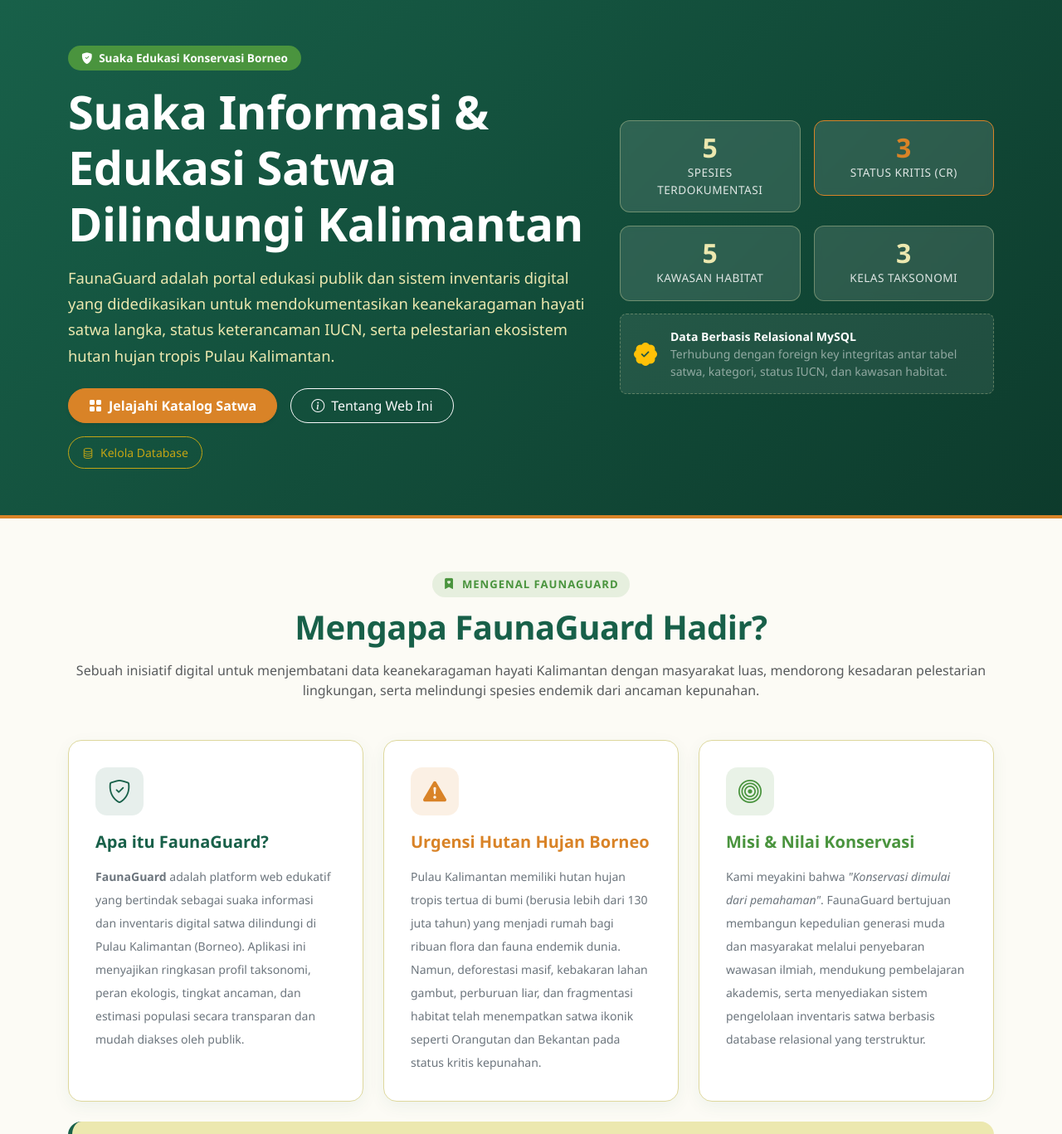
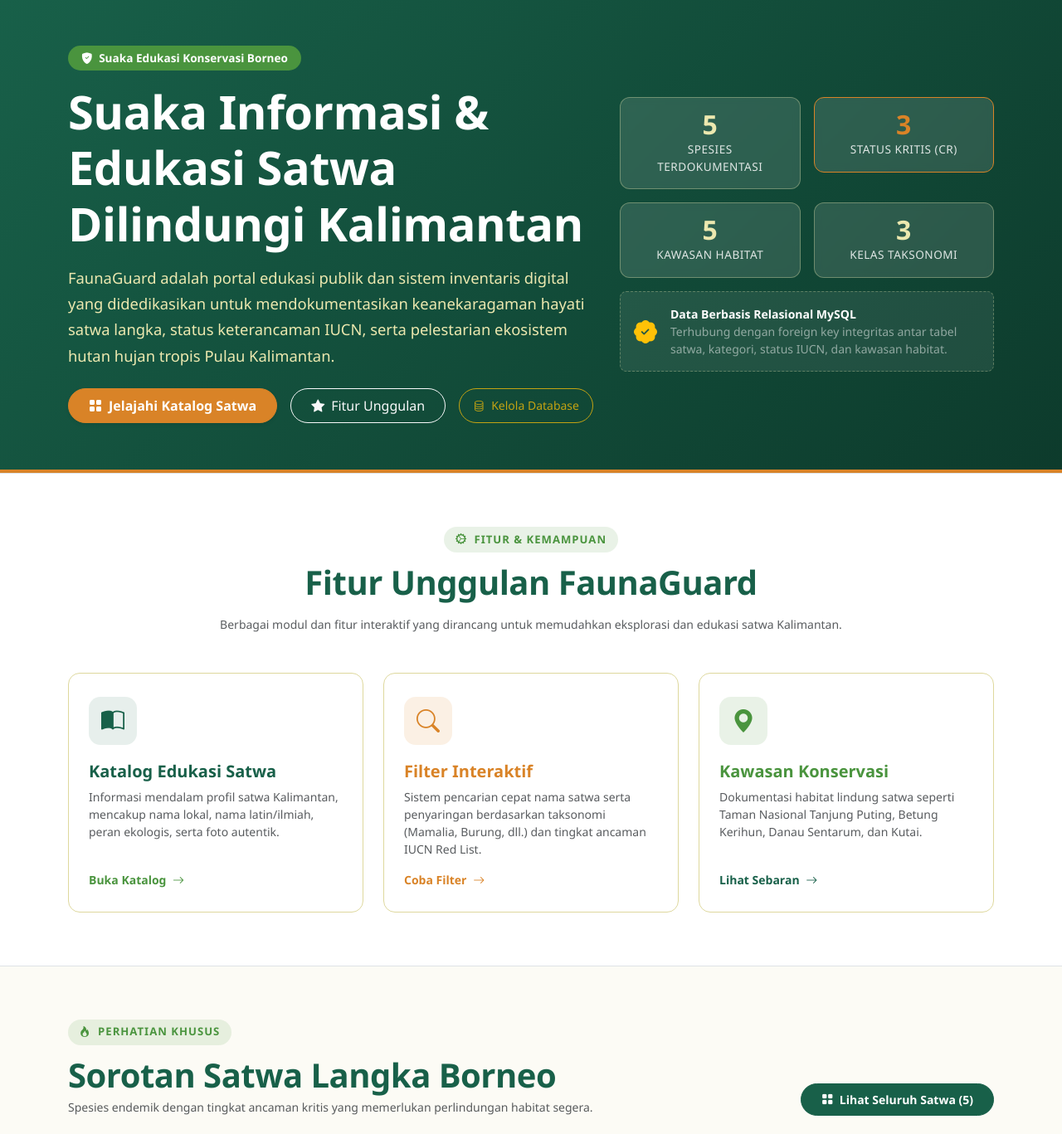
Before and after one commit to itsNay-chic/FaunaGuard, a Flask app: page / in a window 1280 px wide. Shown: the part 85-1452 px from the top of the page at 83% size. Run offline with Flask 3, Linux system fonts and the light colour scheme; data comes from the database, SQL or seed files in the repository.

Commit message:
refactor(beranda): hapus bagian mengapa faunaguard hadir

```diff
--- a/templates/beranda.html
+++ b/templates/beranda.html
@@ -23,8 +23,8 @@
                     <a href="{{ url_for('index') }}" class="btn btn-fg-amber px-4 py-2 rounded-pill shadow-sm d-inline-flex align-items-center gap-2">
                         <i class="bi bi-grid-fill"></i> Jelajahi Katalog Satwa
                     </a>
-                    <a href="#tentang-faunaguard" class="btn btn-outline-light px-4 py-2 rounded-pill d-inline-flex align-items-center gap-2">
-                        <i class="bi bi-info-circle"></i> Tentang Web Ini
+                    <a href="#fitur-unggulan" class="btn btn-outline-light px-4 py-2 rounded-pill d-inline-flex align-items-center gap-2">
+                        <i class="bi bi-star-fill"></i> Fitur Unggulan
                     </a>
                     <a href="{{ url_for('manage') }}" class="btn btn-sm btn-outline-warning px-3 py-2 rounded-pill d-inline-flex align-items-center gap-1 opacity-75">
                         <i class="bi bi-database me-1"></i> Kelola Database
@@ -74,88 +74,8 @@
     </div>
 </section>
 
-<!-- 2. Section: Tentang FaunaGuard (Penjelasan Singkat & Latar Belakang) -->
-<section class="py-5" id="tentang-faunaguard">
-    <div class="container my-3">
-        <div class="text-center max-w-700 mx-auto mb-5">
-            <span class="section-tag">
-                <i class="bi bi-bookmark-heart-fill me-1"></i> Mengenal FaunaGuard
-            </span>
-            <h2 class="section-title display-6 mb-3">
-                Mengapa FaunaGuard Hadir?
-            </h2>
-            <p class="text-muted lead fs-6">
-                Sebuah inisiatif digital untuk menjembatani data keanekaragaman hayati Kalimantan dengan masyarakat luas,
-                mendorong kesadaran pelestarian lingkungan, serta melindungi spesies endemik dari ancaman kepunahan.
-            </p>
-        </div>
-
-        <div class="row g-4 align-items-stretch">
-            <!-- Kartu 1: Apa itu FaunaGuard -->
-            <div class="col-lg-4 col-md-6">
-                <div class="about-highlight-box h-100">
-                    <div class="feature-icon-wrapper feature-icon-green">
-                        <i class="bi bi-shield-check"></i>
-                    </div>
-                    <h5 class="fw-bold mb-3" style="color: var(--fg-primary);">
-                        Apa itu FaunaGuard?
-                    </h5>
-                    <p class="text-secondary small lh-lg mb-0">
-                        <strong>FaunaGuard</strong> adalah platform web edukatif yang bertindak sebagai suaka informasi dan inventaris digital satwa dilindungi di Pulau Kalimantan (Borneo).
-                        Aplikasi ini menyajikan ringkasan profil taksonomi, peran ekologis, tingkat ancaman, dan estimasi populasi secara transparan dan mudah diakses oleh publik.
-                    </p>
-                </div>
-            </div>
-
-            <!-- Kartu 2: Urgensi Borneo & Ancaman Hayati -->
-            <div class="col-lg-4 col-md-6">
-                <div class="about-highlight-box h-100">
-                    <div class="feature-icon-wrapper feature-icon-amber">
-                        <i class="bi bi-exclamation-triangle-fill"></i>
-                    </div>
-                    <h5 class="fw-bold mb-3" style="color: var(--fg-amber);">
-                        Urgensi Hutan Hujan Borneo
-                    </h5>
-                    <p class="text-secondary small lh-lg mb-0">
-                        Pulau Kalimantan memiliki hutan hujan tropis tertua di bumi (berusia lebih dari 130 juta tahun) yang menjadi rumah bagi ribuan flora dan fauna endemik dunia.
-                        Namun, deforestasi masif, kebakaran lahan gambut, perburuan liar, dan fragmentasi habitat telah menempatkan satwa ikonik seperti Orangutan dan Bekantan pada status kritis kepunahan.
-                    </p>
-                </div>
-            </div>
-
-            <!-- Kartu 3: Misi Edukasi & Data Konservasi -->
-            <div class="col-lg-4 col-md-12">
-                <div class="about-highlight-box h-100">
-                    <div class="feature-icon-wrapper feature-icon-jungle">
-                        <i class="bi bi-bullseye"></i>
-                    </div>
-                    <h5 class="fw-bold mb-3" style="color: var(--fg-secondary);">
-                        Misi & Nilai Konservasi
-                    </h5>
-                    <p class="text-secondary small lh-lg mb-0">
-                        Kami meyakini bahwa <em>"Konservasi dimulai dari pemahaman"</em>. FaunaGuard bertujuan membangun kepedulian generasi muda dan masyarakat melalui penyebaran wawasan ilmiah,
-                        mendukung pembelajaran akademis, serta menyediakan sistem pengelolaan inventaris satwa berbasis database relasional yang terstruktur.
-                    </p>
-                </div>
-            </div>
-        </div>
-
-        <!-- Kutipan Inspiratif Konservasi -->
-        <div class="p-4 mt-4 rounded-4 text-center" style="background-color: var(--fg-sand); border-left: 5px solid var(--fg-primary);">
-            <div class="d-flex align-items-center justify-content-center gap-2 mb-2">
-                <i class="bi bi-quote fs-3 text-success"></i>
-                <span class="fw-bold" style="color: var(--fg-primary);">Komitmen Pelestarian Fauna Borneo</span>
-            </div>
-            <p class="mb-0 text-dark small fst-italic">
-                "Setiap spesies memiliki peran tak tergantikan dalam menjaga keseimbangan ekosistem bumi.
-                Kehilangan satu satwa berarti memutus rantai kehidupan hutan hujan tropis kita."
-            </p>
-        </div>
-    </div>
-</section>
-
-<!-- 3. Section: Fitur Utama Web Ini -->
-<section class="py-5 bg-white border-top border-bottom">
+<!-- 2. Section: Fitur Utama Web Ini -->
+<section class="py-5 bg-white border-top border-bottom" id="fitur-unggulan">
     <div class="container my-3">
         <div class="text-center max-w-700 mx-auto mb-5">
             <span class="section-tag">
@@ -221,7 +141,7 @@
     </div>
 </section>
 
-<!-- 4. Section: Sorotan Satwa Kritis & Ikonik Kalimantan -->
+<!-- 3. Section: Sorotan Satwa Kritis & Ikonik Kalimantan -->
 <section class="py-5">
     <div class="container my-3">
         <div class="d-flex flex-wrap justify-content-between align-items-end mb-4 gap-3">
@@ -312,7 +232,7 @@
 </section>
 
 
-<!-- 5. Section: Call to Action (CTA Banner) -->
+<!-- 4. Section: Call to Action (CTA Banner) -->
 <section class="container my-5">
     <div class="cta-banner text-center text-white">
         <span class="badge px-3 py-2 rounded-pill mb-3" style="background-color: var(--fg-amber); color: #fff;">
@@ -332,7 +252,7 @@
     </div>
 </section>
 
-<!-- 6. Modal Pop-up: Detail Edukatif Satwa -->
+<!-- 5. Modal Pop-up: Detail Edukatif Satwa -->
 <div class="modal fade" id="animalDetailModal" tabindex="-1" aria-labelledby="modalTitle" aria-hidden="true">
     <div class="modal-dialog modal-dialog-centered modal-lg">
         <div class="modal-content border-0 shadow-lg overflow-hidden">
```
